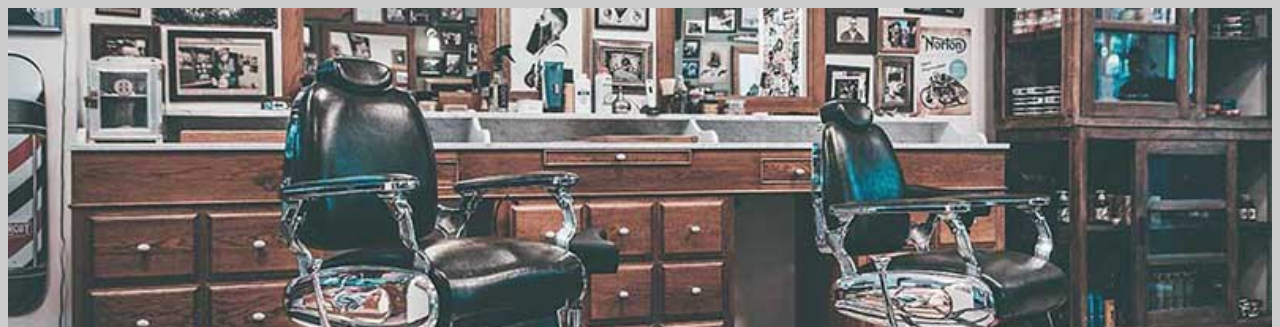
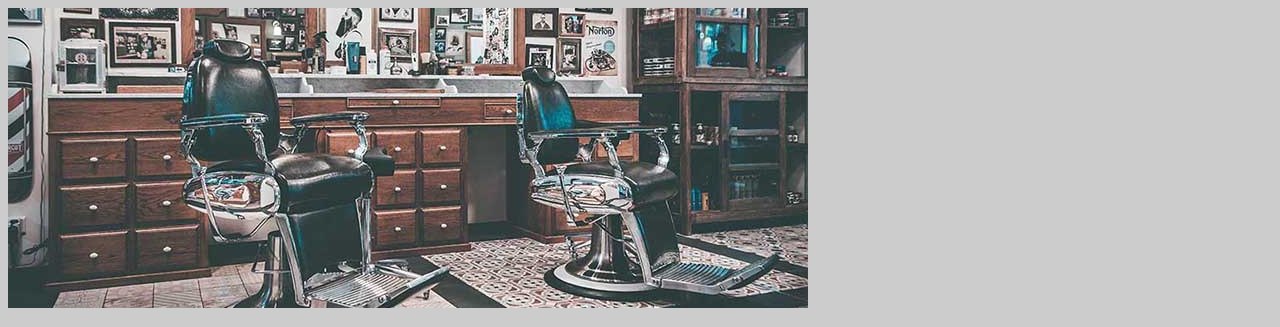
Before and after one commit to lya00ju/barbearia, a plain HTML site: page index.html in a window 1280 px wide. Shown: the top 327 px of the page. Drawn offline with Linux system fonts and the light colour scheme.

Commit message:
Add files via upload

```diff
--- a/index.html
+++ b/index.html
@@ -7,7 +7,7 @@
     </head>
 
     <body>
-        <img id="banner" src="banner.jpg">
+        <img src="banner.jpg">
 
         <h1>Sobre a Barbearia Alura</h1>
 
--- a/style.css
+++ b/style.css
@@ -1,9 +1,5 @@
 body {
     background: #CCCCCC
-}
-
-#banner {
-    width: 100%;
 }
 
 h1 {
```
